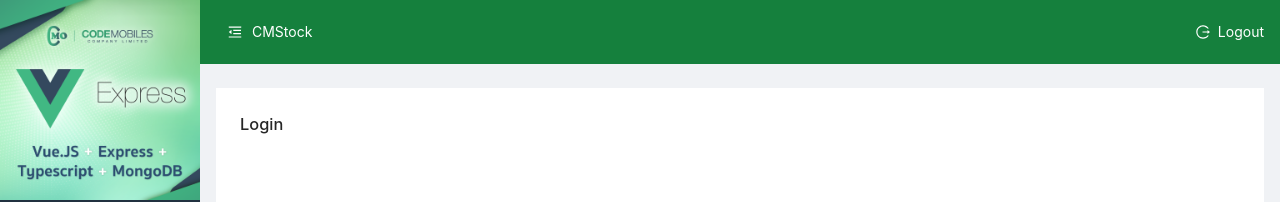
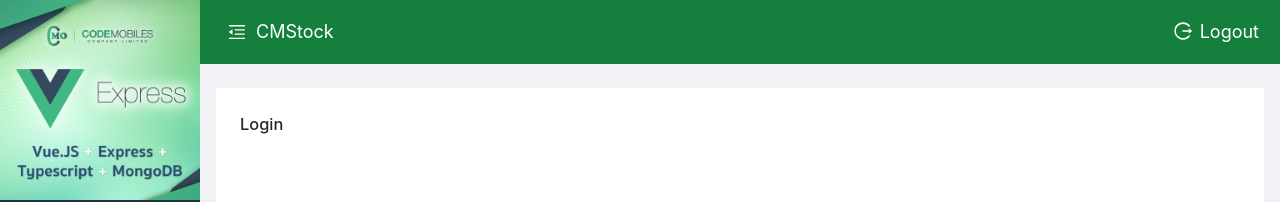
Before and after one commit to codemobiles/vuejs3-antd-online-cmstock-workshop, a Vue app in the folder frontend/: page /login in a window 1280 px wide. Shown: the top 202 px of the page. Built offline with nearby package versions, Linux system fonts and the light colour scheme.

Commit message:
ep17_header_size

```diff
--- a/frontend/src/components/core/Header.vue
+++ b/frontend/src/components/core/Header.vue
@@ -1,5 +1,5 @@
 <template>
-  <a-layout-header class="bg-green-700 pl-7 pr-0 text-white">
+  <a-layout-header class="bg-green-700 pl-7 pr-5 text-white">
     <div style="display: flex; flex-direction: row; align-items: center">
       <menu-unfold-outlined
         v-if="collapsed"
@@ -7,10 +7,12 @@
         @click="toggleCollapsed"
       />
       <menu-fold-outlined v-else class="trigger" @click="toggleCollapsed" />
-      <span style="flex-grow: 1; margin-left: 10px">CMStock</span>
-      <a-button type="text">
-        <LogoutOutlined style="color: white" />
-        <span style="color: white">Logout</span>
+      <span style="flex-grow: 1; margin-left: 10px; font-size: 18px"
+        >CMStock</span
+      >
+      <a-button type="text" class="p-0">
+        <LogoutOutlined style="color: white" class="trigger" />
+        <span style="color: white; font-size: 18px">Logout</span>
       </a-button>
     </div>
   </a-layout-header>
@@ -42,4 +44,11 @@ export default {
 };
 </script>
 
-<style></style>
+<style>
+.trigger {
+  font-size: 18px;
+  line-height: 64px;
+  cursor: pointer;
+  transition: color 0.3s;
+}
+</style>
```
